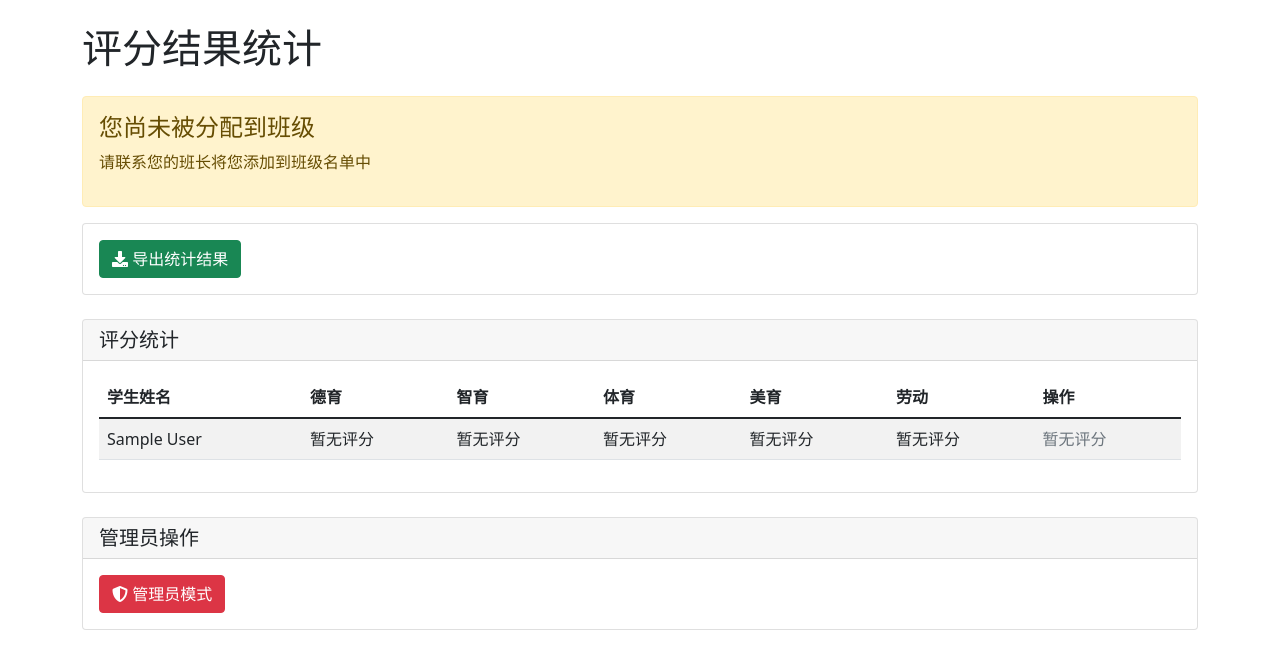
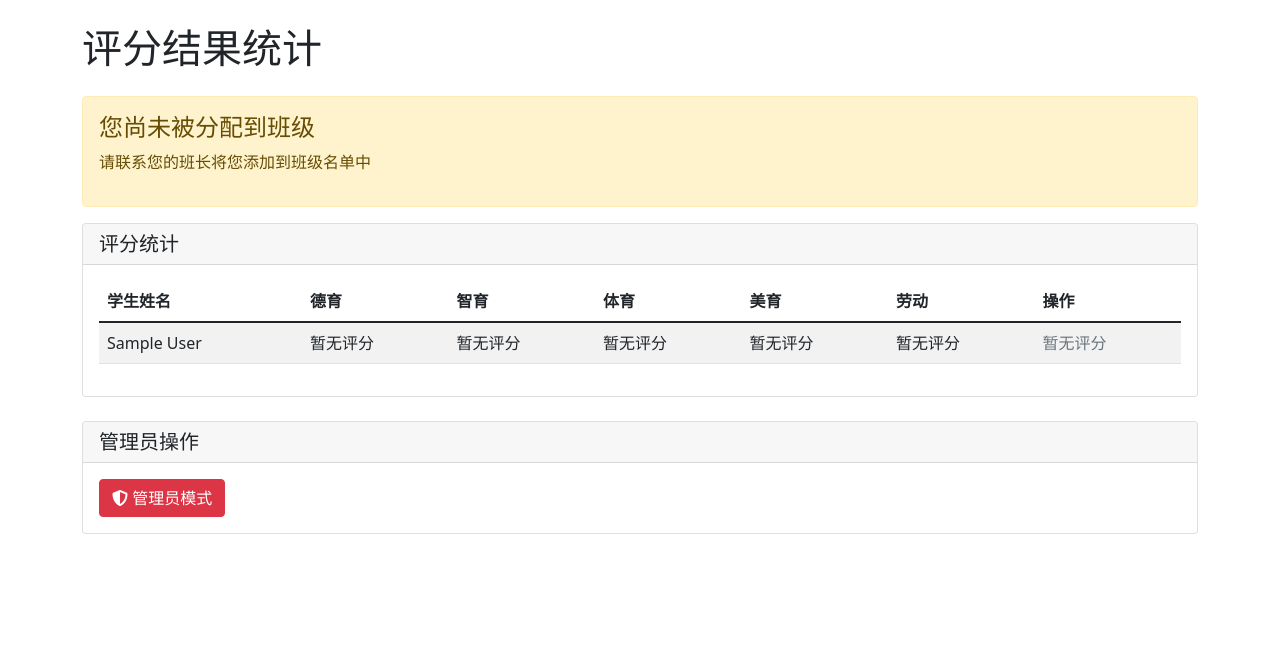
Before and after one commit to Gonghysin/wuyubingjutongji, a Flask app: page /results in a window 1280 px wide. Shown: the part 56-725 px from the top of the page. Run offline with Flask 2, Linux system fonts and the light colour scheme; the visitor is signed in with stand-in values (Sample User, id 1); data comes from the database, SQL or seed files in the repository; data that the repository does not hold is empty.

Commit message:
[feat] 更新导出结果功能和用户界面
- 在 export_results 函数中添加 monitor_required 装饰器，确保用户权限
- 修改未分配班级用户的重定向路径，指向监控仪表板
- 在监控仪表板模板中添加导出评分统计结果的按钮
- 移除结果页面中的导出按钮，简化界面

```diff
--- a/app/routes.py
+++ b/app/routes.py
@@ -329,13 +329,14 @@ def results():
 
 @main.route('/export_results')
 @login_required
+@monitor_required
 def export_results():
     current_user = User.query.get(session['user_id'])
 
     # 如果用户没有班级，提示用户联系班长
     if not current_user.class_id:
         flash('您尚未被分配到班级，请联系班长', 'warning')
-        return redirect(url_for('main.results'))
+        return redirect(url_for('main.monitor_dashboard'))
 
     # 只获取当前用户所在班级的学生
     students = User.query.filter_by(class_id=current_user.class_id).all()
--- a/app/templates/monitor_dashboard.html
+++ b/app/templates/monitor_dashboard.html
@@ -20,6 +20,9 @@
             <h4>{{ class_info.name }}</h4>
             <p>学生总数: {{ students|length }}</p>
             <p>未完成评分学生数: {{ incomplete_students|length }}</p>
+            <a href="{{ url_for('main.export_results') }}" class="btn btn-success mt-3">
+                <i class="fas fa-download"></i> 导出评分统计结果
+            </a>
         </div>
     </div>
 
--- a/app/templates/results.html
+++ b/app/templates/results.html
@@ -10,14 +10,6 @@
     <p>请联系您的班长将您添加到班级名单中</p>
 </div>
 {% endif %}
-
-<div class="card mb-4">
-    <div class="card-body">
-        <a href="{{ url_for('main.export_results') }}" class="btn btn-success">
-            <i class="fas fa-download"></i> 导出统计结果
-        </a>
-    </div>
-</div>
 
 <div class="card">
     <div class="card-header">
```
Also changed, not shown: 1 other file.
